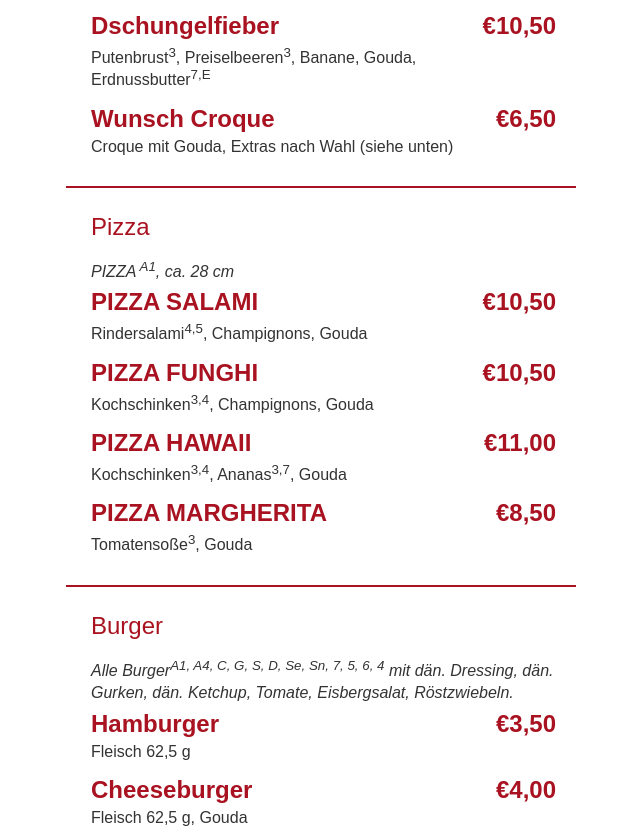
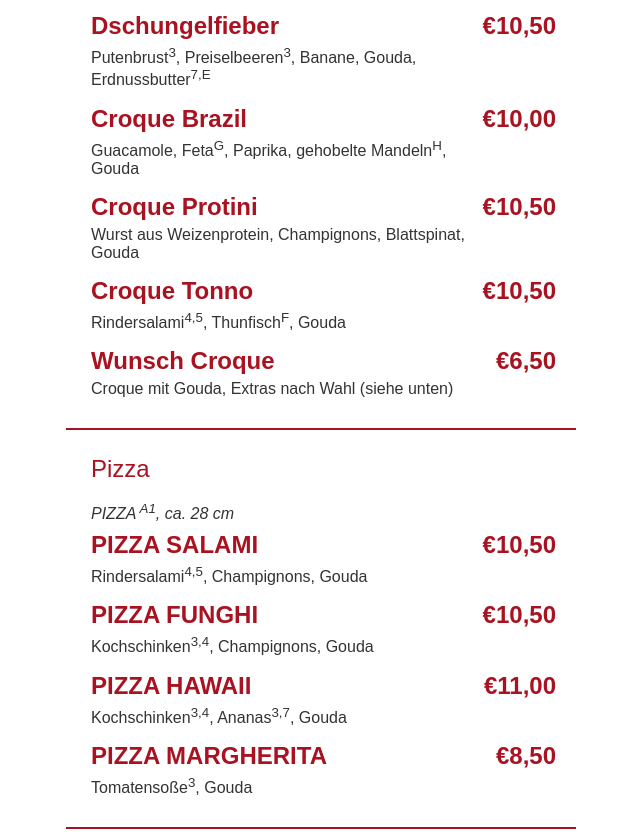
Before and after one commit to robjoern/megacroque, a plain HTML site: page docs/index.html in a window 1280 px wide. Shown: the part 3694-4526 px from the top of the page, without its empty margins (319-959 px from the left). Drawn offline with Linux system fonts and the light colour scheme.

Commit message:
Update index.html
added Croques, fixed additives

```diff
--- a/docs/index.html
+++ b/docs/index.html
@@ -406,6 +406,30 @@
 
 				<div class="dish">
 					<div class="dish-info">
+						<h2 class="dish-name">Croque Brazil</h2>
+						<p class="dish-description">Guacamole, Feta<sup>G</sup>, Paprika, gehobelte Mandeln<sup>H</sup>, Gouda</p>
+					</div>
+					<h2 class="dish-price">€10,00</h2>
+				</div>
+
+				<div class="dish">
+					<div class="dish-info">
+						<h2 class="dish-name">Croque Protini</h2>
+						<p class="dish-description">Wurst aus Weizenprotein, Champignons, Blattspinat, Gouda</p>
+					</div>
+					<h2 class="dish-price">€10,50</h2>
+				</div>
+
+				<div class="dish">
+					<div class="dish-info">
+						<h2 class="dish-name">Croque Tonno</h2>
+						<p class="dish-description">Rindersalami<sup>4,5</sup>, Thunfisch<sup>F</sup>, Gouda</p>
+					</div>
+					<h2 class="dish-price">€10,50</h2>
+				</div>
+
+				<div class="dish">
+					<div class="dish-info">
 						<h2 class="dish-name">Wunsch Croque</h2>
 						<p class="dish-description">Croque mit Gouda, Extras nach Wahl (siehe unten)</p>
 					</div>
@@ -669,7 +693,7 @@
 
 				<div class="extra">
 					<div class="dish-info">
-						<h2 class="dish-extra">Gehobelte Mandeln<sup>E</sup></h2>
+						<h2 class="dish-extra">Gehobelte Mandeln<sup>H</sup></h2>
 					</div>
 					<h2 class="dish-price">€1,50</h2>
 				</div>
```
